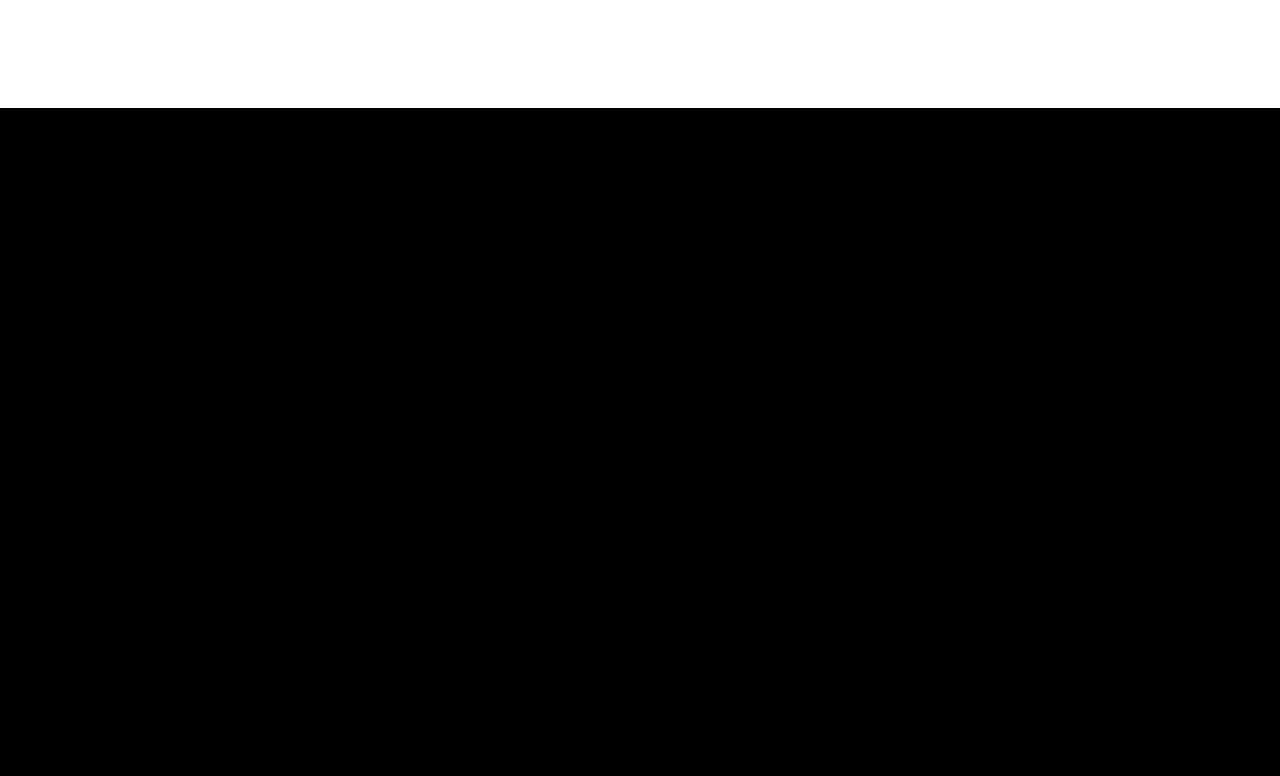
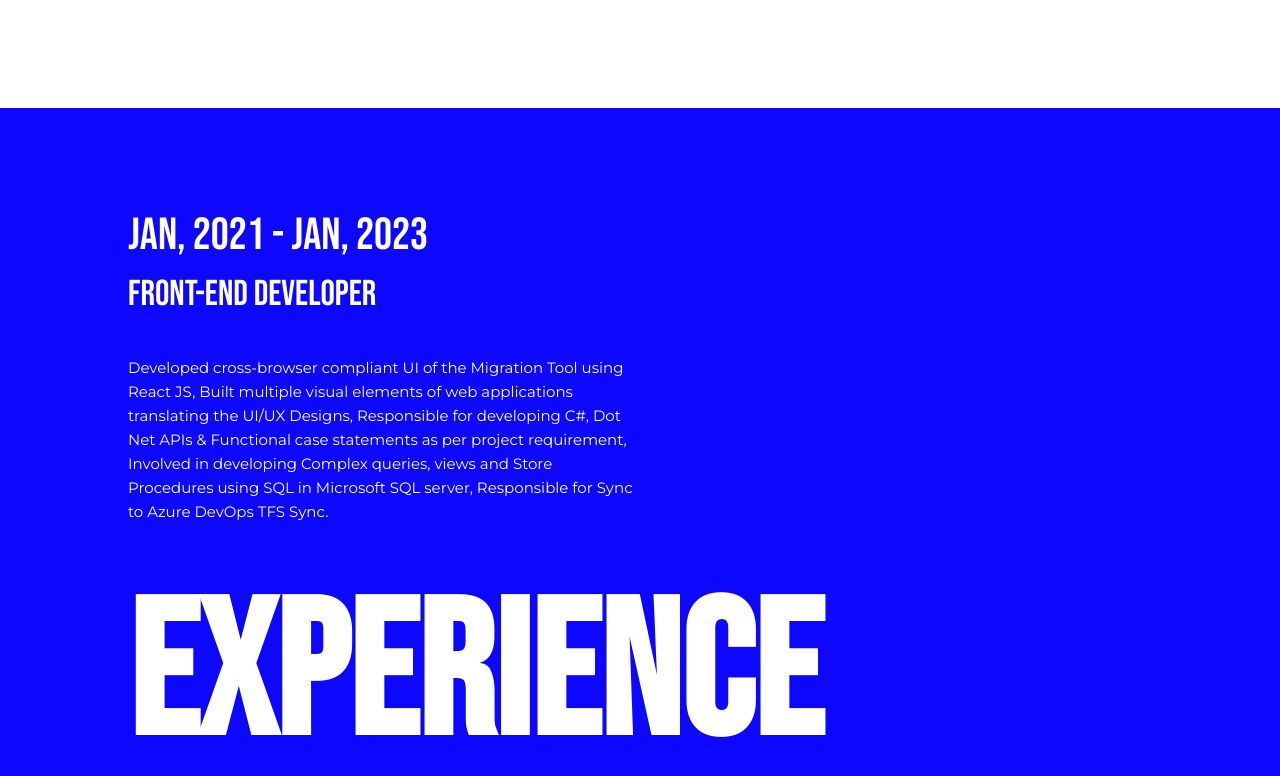
Before and after one commit to Subhampreet/Brand_Portfolio, a Next.js app: page /about in a window 1280 px wide. Shown: the part 2452-3228 px from the top of the page. Before the commit the page ends 2560 px from the top, so only its background shows below. Built offline with nearby package versions, Linux system fonts and the light colour scheme.

Commit message:
Build 0.1.6 : Experience Section Completed 🎃

```diff
--- a/src/pages/about.js
+++ b/src/pages/about.js
@@ -1,26 +1,42 @@
-import React from 'react'
-import Header from '@/components/Header/Header'
-import Marquee from 'react-fast-marquee'
+import React from 'react';
+import Header from '@/components/Header/Header';
+import Marquee from 'react-fast-marquee';
 
 function About() {
   return (
-    <div className='AboutMe'>
+    <div className="AboutMe">
       <Header />
-      <div className='banner'>
-        <div className='body'>
-          <div className='top'>
-            <p>With a passion for music, the stage and graphic design, <br /><span>I enjoy working with people who value aesthetics</span></p>
+      <div className="banner">
+        <div className="body">
+          <div className="top">
+            <p>
+              With a passion for music, the stage and graphic design, <br />
+              <span>I enjoy working with people who value aesthetics</span>
+            </p>
           </div>
-          <div className='bottom'>
+          <div className="bottom">
             <img src="./aboutbanner.png" />
           </div>
         </div>
       </div>
-      <div className='info_me'>
-        <div className='body'>
-          <div className='left'>
+      <div className="info_me">
+        <div className="body">
+          <div className="left">
             <h5>I make websites and photos, and I do it well.</h5>
-            <p>With a passion for music, the stage and graphic design, I enjoy working with people who value aesthetics, who understand the power of simplicity and who know that a good customer experience is paramount.<br /><br/>By keeping your identity at the heart of my approach, my goal is to find the simplest solution to meet your needs. <br /><br/>My clients call on me for my efficiency, versatility and ease of communication (and also because I make incredible cookies, the secret is to put a lot of semi-salted butter in them).</p>
+            <p>
+              With a passion for music, the stage and graphic design, I enjoy
+              working with people who value aesthetics, who understand the power
+              of simplicity and who know that a good customer experience is
+              paramount.
+              <br />
+              <br />
+              By keeping your identity at the heart of my approach, my goal is
+              to find the simplest solution to meet your needs. <br />
+              <br />
+              My clients call on me for my efficiency, versatility and ease of
+              communication (and also because I make incredible cookies, the
+              secret is to put a lot of semi-salted butter in them).
+            </p>
 
             {/* <Marquee className='techstack-tags' pauseOnHover>
               <div className='tag'>Next.JS</div>
@@ -33,26 +49,26 @@ function About() {
               <div className='tag green'>DotNet</div>
             </Marquee> */}
           </div>
-          <div className='right'>
-            <div className='img_cont'>
+          <div className="right">
+            <div className="img_cont">
               <img src="./about_02.jpg" />
             </div>
-            <div className='bottom'>
+            <div className="bottom">
               LET’S KNOW EACH OTHER <span>MORE</span>
             </div>
           </div>
         </div>
-        <div className='language'>
-        <div className='lan-top'>
-          <div className='lan-top-left'>
+        <div className="language">
+          <div className="lan-top">
+            <div className="lan-top-left">
               <h3>DEVELOPING IN</h3>
             </div>
             {/* <div className='lan-top-right'>
             <p>I Develop product using the following ingredients</p>
           </div> */}
           </div>
-        <div className='lan-bottom'>
-          <div className='mar-1'>
+          <div className="lan-bottom">
+            <div className="mar-1">
               <Marquee speed={60}>
                 <p>React</p>
                 <p>Next JS</p>
@@ -63,7 +79,7 @@ function About() {
                 <p>Figma</p>
               </Marquee>
             </div>
-          <div className='mar-2'>
+            <div className="mar-2">
               <Marquee speed={120}>
                 <p>React</p>
                 <p>Next JS</p>
@@ -77,8 +93,28 @@ function About() {
           </div>
         </div>
       </div>
+      <div className="exp">
+        <div className="body">
+          <div className="exp-carousal">
+            <div className="exp-item">
+              <div className="duration">JAN, 2021 - JAN, 2023</div>
+              <div className="role">FRONT-END DEVELOPER</div>
+              <div className="desc">
+                Developed cross-browser compliant UI of the Migration Tool using
+                React JS, Built multiple visual elements of web applications
+                translating the UI/UX Designs, Responsible for developing C#,
+                Dot Net APIs & Functional case statements as per project
+                requirement, Involved in developing Complex queries, views and
+                Store Procedures using SQL in Microsoft SQL server, Responsible
+                for Sync to Azure DevOps TFS Sync.
               </div>
-  )
+            </div>
+            <h3>EXPERIENCE</h3>
+          </div>
+        </div>
+      </div>
+    </div>
+  );
 }
 
-export default About
+export default About;
--- a/src/styles/globals.css
+++ b/src/styles/globals.css
@@ -550,6 +550,53 @@ button{
 }
 
 
+/* -----------------------------About Me : Experience Section ------------ */
+.exp{
+  width: 100%;
+  background-color: #0D08FD;
+  padding-top: 100px;
+  padding-bottom: 40px;
+}
+
+.exp .body{
+  width: 80%;
+  margin: auto;
+  color: #fff;
+}
+
+.exp .body .exp-carousal{
+  width: 100%;
+}
+
+.exp .body .exp-carousal .exp-item{
+  width: 50%;
+}
+
+.exp .body .exp-carousal .exp-item .duration{
+  font-family: 'Bebas Neue', sans-serif;
+  font-size: 45px;
+}
+
+
+.exp .body .exp-carousal .exp-item .role{
+  font-family: 'Bebas Neue', sans-serif;
+  font-size: 36px;
+  margin-top: 10px;
+}
+
+.exp .body .exp-carousal .exp-item .desc{
+  font-size: 15px;
+  line-height: 1.5rem;
+  margin-top: 40px;
+}
+
+.exp .body h3{
+  font-family: 'Bebas Neue', sans-serif;
+  font-size: 190px;
+  margin: 0px !important;
+  margin-top: 40px !important;
+}
+
 /* -------------------- ANIMATION KEY-FRAMES ------------------ */
 
 @keyframes cameraPan {
```
Lines whose indentation alone changed are shown as unchanged.
